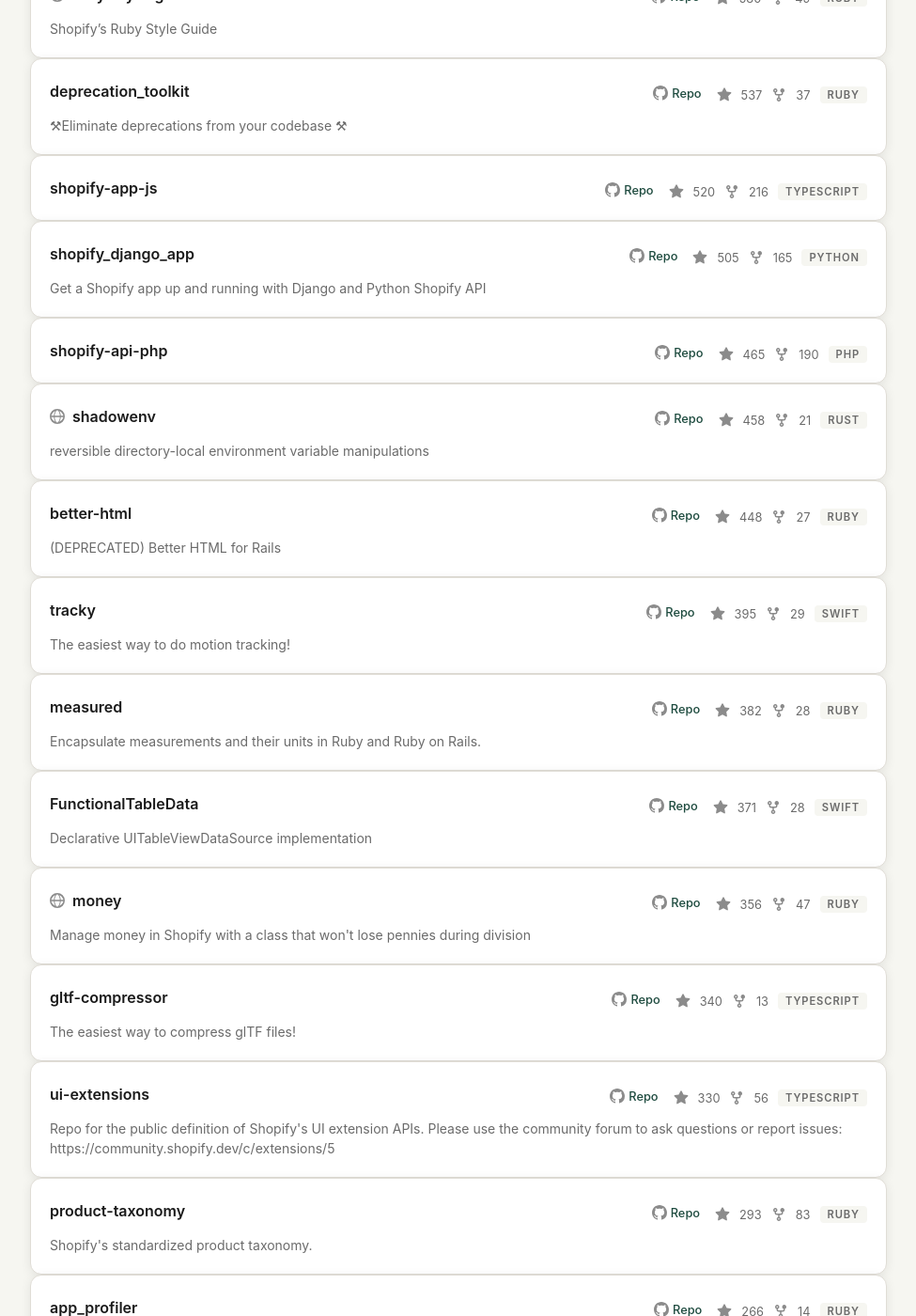
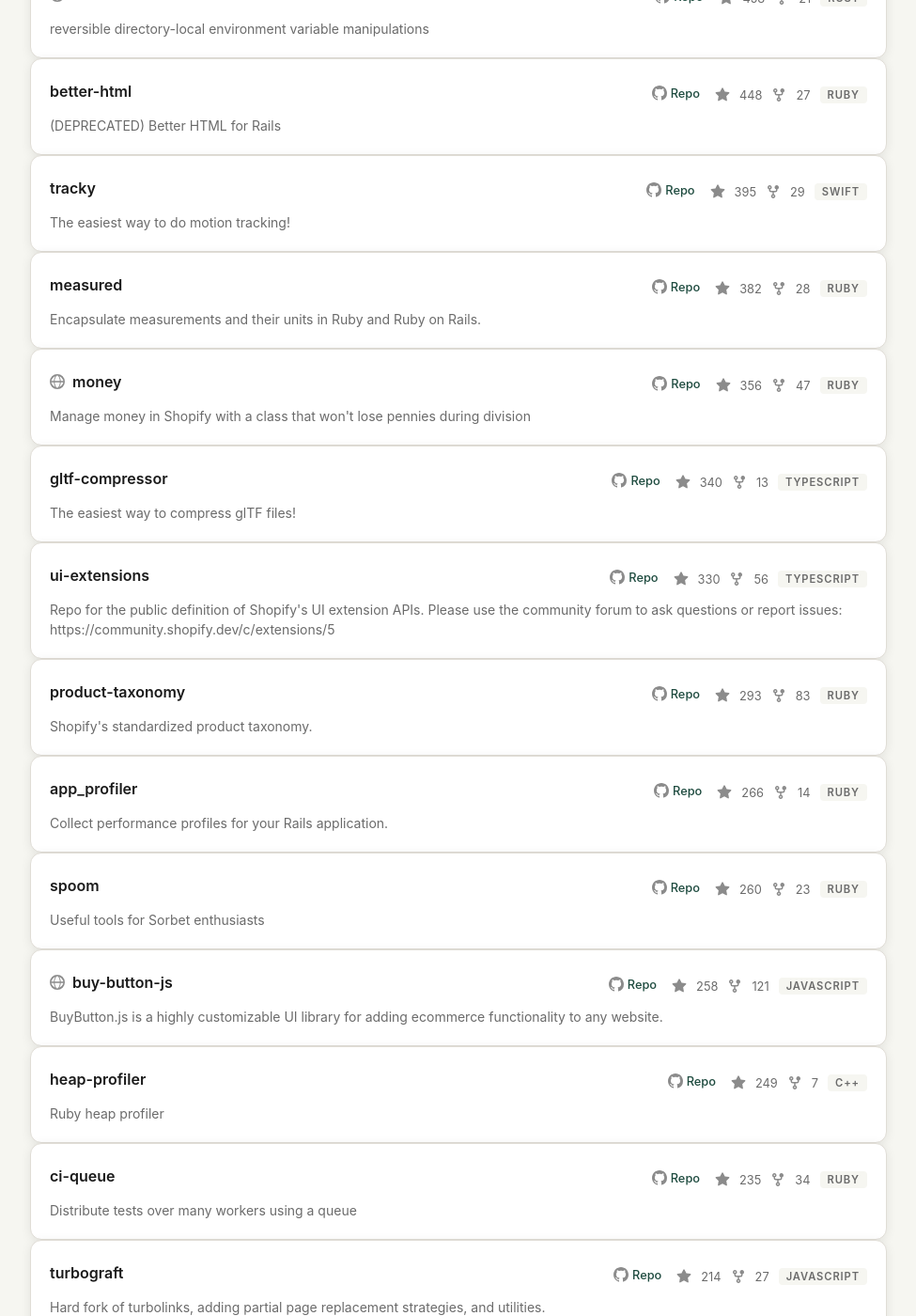
Before and after one commit to Shopify/shopify.github.com, a Jekyll site: the page built from index.html, in a window 1280 px wide and 1400 px high, scrolled down 3977 px. Shown: the whole window at 94% size, without its empty margins (152-1127 px from the left). Built offline with Jekyll 4.4.1, drawn with Linux system fonts in a browser that asks for light colours; nearby versions of some CDN libraries; some web fonts are replaced; library files that are not in the unit come from our copies; comment, search, counter and statistics services are not loaded; some of the changed text lies outside the part shown.

```diff
--- a/_data/repos.json
+++ b/_data/repos.json
@@ -68,26 +68,6 @@
     "language": "Ruby",
     "name": "active_utils",
     "stargazers_count": 95
-  },
-  {
-    "description": "ShopifyAPI library allows Python developers to programmatically access the admin section of stores",
-    "fork": false,
-    "forks_count": 388,
-    "homepage": "http://shopify.github.io/shopify_python_api",
-    "html_url": "https://github.com/Shopify/shopify_python_api",
-    "language": "Python",
-    "name": "shopify_python_api",
-    "stargazers_count": 1419
-  },
-  {
-    "description": "Get a Shopify app up and running with Django and Python Shopify API",
-    "fork": false,
-    "forks_count": 165,
-    "homepage": "",
-    "html_url": "https://github.com/Shopify/shopify_django_app",
-    "language": "Python",
-    "name": "shopify_django_app",
-    "stargazers_count": 505
   },
   {
     "description": "Shopify OAuth2 Strategy for OmniAuth 1.0",
@@ -370,26 +350,6 @@
     "stargazers_count": 87
   },
   {
-    "description": "Declarative UITableViewDataSource implementation",
-    "fork": false,
-    "forks_count": 28,
-    "homepage": "",
-    "html_url": "https://github.com/Shopify/FunctionalTableData",
-    "language": "Swift",
-    "name": "FunctionalTableData",
-    "stargazers_count": 371
-  },
-  {
-    "description": "The JavaScript Drag & Drop library your grandparents warned you about.",
-    "fork": false,
-    "forks_count": 1108,
-    "homepage": "https://shopify.github.io/draggable",
-    "html_url": "https://github.com/Shopify/draggable",
-    "language": "JavaScript",
-    "name": "draggable",
-    "stargazers_count": 18448
-  },
-  {
     "description": "⚒Eliminate deprecations from your codebase ⚒",
     "fork": false,
     "forks_count": 37,
@@ -438,16 +398,6 @@
     "language": "Go",
     "name": "ejson2env",
     "stargazers_count": 91
-  },
-  {
-    "description": null,
-    "fork": false,
-    "forks_count": 430,
-    "homepage": "",
-    "html_url": "https://github.com/Shopify/shopify-app-template-node",
-    "language": "JavaScript",
-    "name": "shopify-app-template-node",
-    "stargazers_count": 1005
   },
   {
     "description": "reversible directory-local environment variable manipulations",
@@ -570,16 +520,6 @@
     "stargazers_count": 38
   },
   {
-    "description": null,
-    "fork": false,
-    "forks_count": 190,
-    "homepage": null,
-    "html_url": "https://github.com/Shopify/shopify-api-php",
-    "language": "PHP",
-    "name": "shopify-api-php",
-    "stargazers_count": 465
-  },
-  {
     "description": "High-performance React Native Graphics using Skia",
     "fork": false,
     "forks_count": 589,
@@ -658,16 +598,6 @@
     "language": "TypeScript",
     "name": "hydrogen",
     "stargazers_count": 1926
-  },
-  {
-    "description": "The easiest way to mocap your hands!",
-    "fork": false,
-    "forks_count": 16,
-    "homepage": "",
-    "html_url": "https://github.com/Shopify/handy",
-    "language": "C#",
-    "name": "handy",
-    "stargazers_count": 152
   },
   {
     "description": "The easiest way to do motion tracking! ",
--- a/index.html
+++ b/index.html
@@ -129,6 +129,7 @@ description: As a team that greatly benefits from open-source software, these ar
       language: {{ repo.language | jsonify }},
       stargazers_count: {{ repo.stargazers_count | default: 0 }},
       forks_count: {{ repo.forks_count | default: 0 }},
+      archived: {{ repo.archived | default: false }},
       fork: {{ repo.fork | default: false }}
     },
   {% endfor %}
--- a/javascripts/custom-repos.js
+++ b/javascripts/custom-repos.js
@@ -1,7 +1,6 @@
 // Opt-in repos (case sensitive)
 // - These are all children of Shopify and visible at https://github.com/Shopify
 var optInRepos = [
-  'FunctionalTableData',
   'active_merchant',
   'active_utils',
   'app_profiler',
@@ -36,8 +35,6 @@ var optInRepos = [
   'shipit-engine',
   'shopify_api',
   'shopify_app',
-  'shopify_django_app',
-  'shopify_python_api',
   'shopify-function-wasm-api',
   'spoom',
   'statsd-instrument',
@@ -50,7 +47,6 @@ var optInRepos = [
   'vscode-shopify-ruby',
   'promise-kotlin',
   'krane',
-  'handy',
   'tracky',
   'bootsnap',
   'graphql-batch',
@@ -64,7 +60,6 @@ var optInRepos = [
   'maintenance_tasks',
   'cli-ui',
   'shopify-api-ruby',
-  'shopify-app-template-node',
   'ghostferry',
   'erb_lint',
   'ruby-lsp-rails',
@@ -72,7 +67,6 @@ var optInRepos = [
   'ruby-style-guide',
   'deprecation_toolkit',
   'shopify-app-js',
-  'shopify-api-php',
   'shadowenv',
   'measured',
   'gltf-compressor',
@@ -84,8 +78,7 @@ var optInRepos = [
   'graphql-metrics',
   'smart_todo',
   'shopify-app-template-react-router',
-  'cli-kit',
-  'draggable'
+  'cli-kit'
 ];
 
 // Add custom repos by full_name. Take the org/user and repo name
@@ -118,14 +111,12 @@ var customRepoLanguage = {
   liquid: 'Liquid',
   'offsite-gateway-sim': 'Ruby',
   'shopify.github.com': 'JavaScript',
-  rotoscope: 'C',
-  handy: 'Unity'
+  rotoscope: 'C'
 };
 
 // Custom repo avatars. Dimensions should be 40x40
 // - Be sure a custom repo doesn't have the same name as a Shopify one, or a one will be overridden
 var customRepoAvatar = {
   slate: '/images/repo-avatars/slate.svg',
-  draggable: '/images/repo-avatars/draggable.png',
   superdb: '/images/repo-avatars/super-debugger.gif'
 };
--- a/javascripts/shopify-opensource.js
+++ b/javascripts/shopify-opensource.js
@@ -84,6 +84,11 @@ jQuery(function($){
 
         $.each(repos, function (i, repo) {
 
+          // Archived projects are no longer maintained
+          if (repo.archived) {
+            return;
+          }
+
           // Ignore forked repos, unless explicitly allowed
           if (o.$ignoreForks && repo.fork && allowedForks.indexOf(repo.full_name) === -1) {
             return;
```
